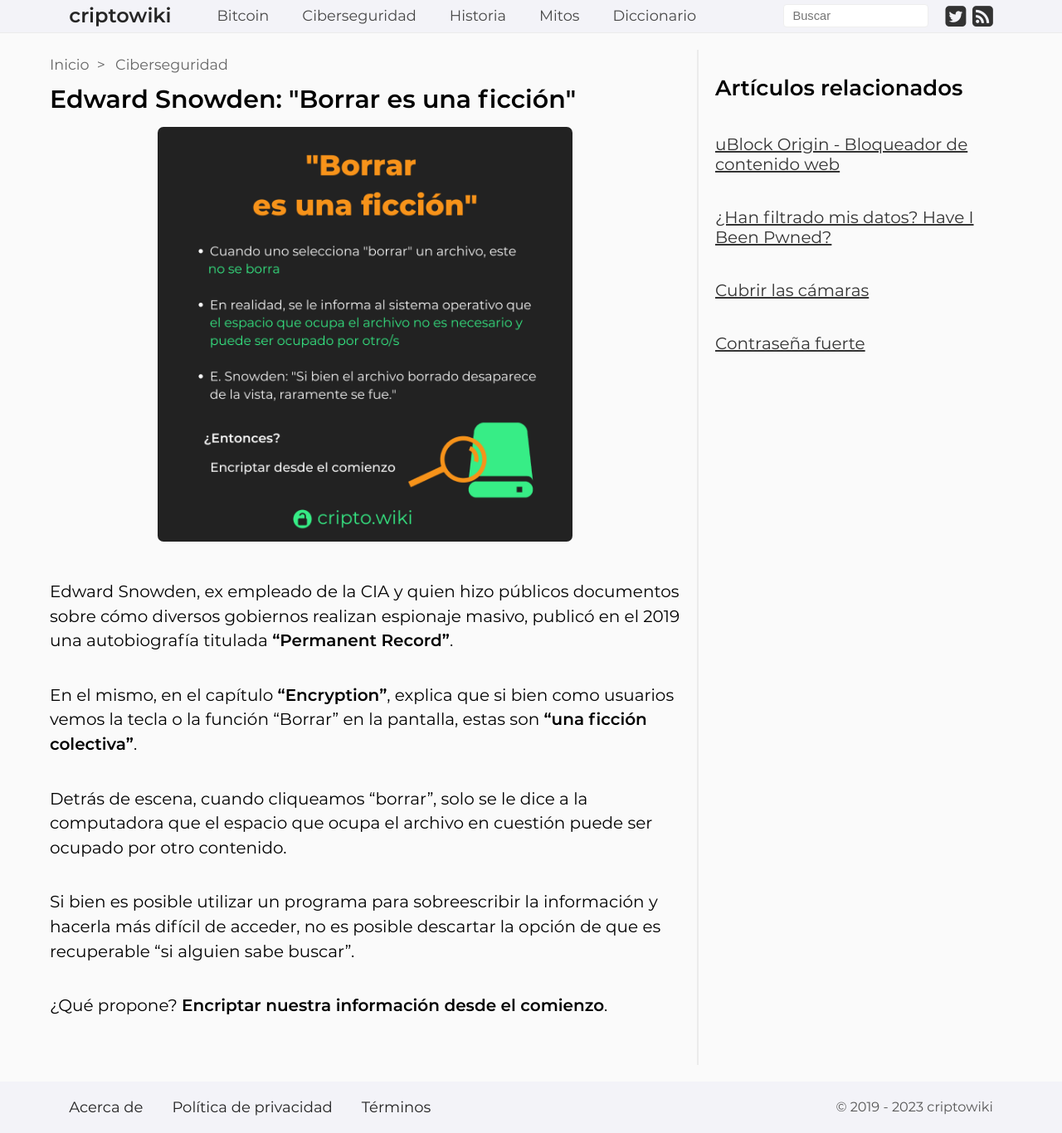
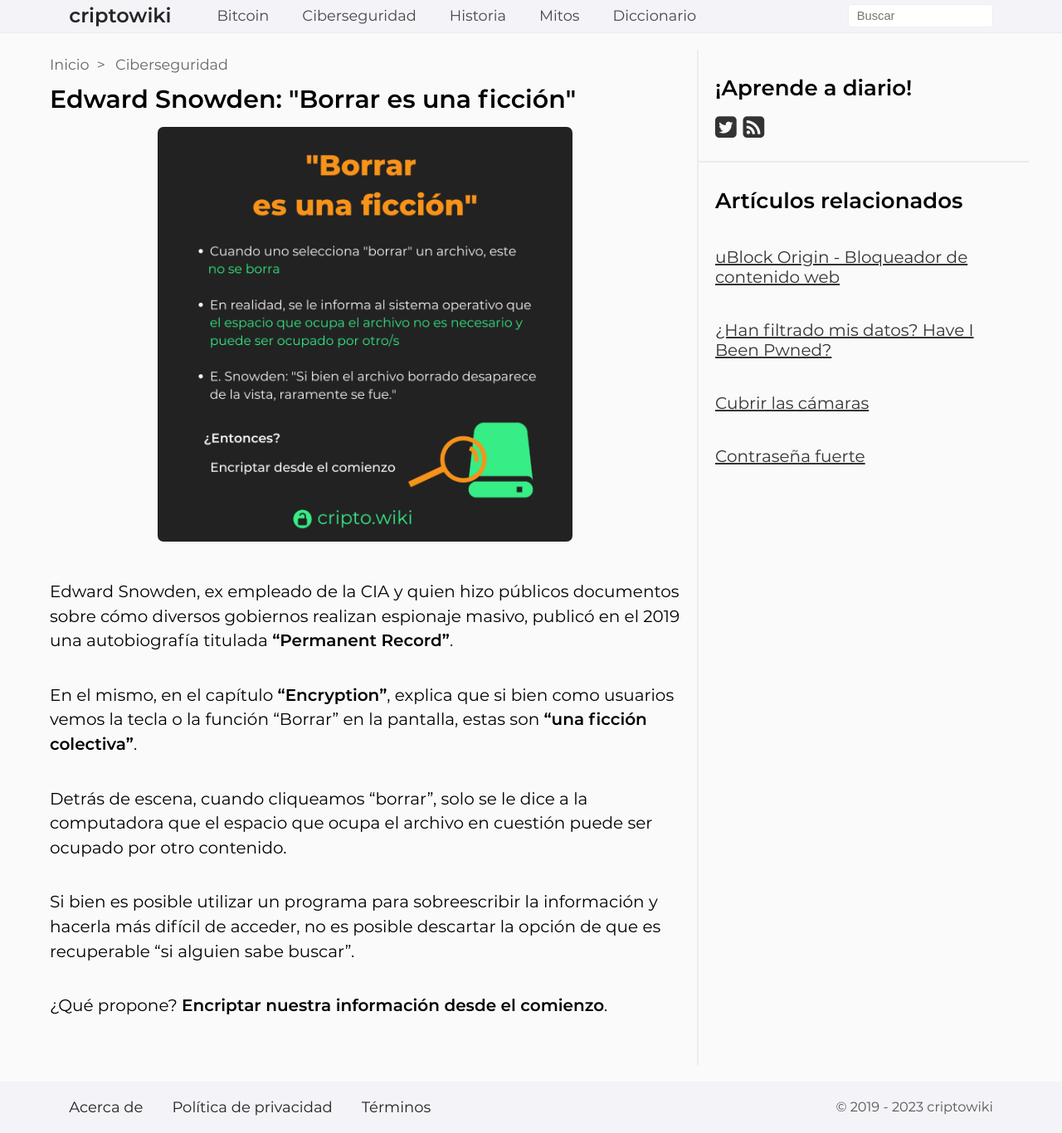
Before and after one commit to criptowiki/criptowiki, a Jekyll site: the page built from collections/_posts/cybersecurity/2021-11-02-1-delete-function-is-fiction.md, in a window 1280 px wide and 1366 px high. Shown: the whole window at 83% size. Built offline with Jekyll 4.4.1, drawn with Linux system fonts in a browser that asks for light colours; some web fonts are replaced.

Commit message:
remove social icons from header to post (cybersecurity)

```diff
--- a/_includes/header.html
+++ b/_includes/header.html
@@ -13,10 +13,6 @@
                 <a href="{{ site.baseurl }}{{ item.link }}">{{ item.name }}</a>
             {% endfor %}
 		</nav>
-		<div id="site-social">
-			<a href="https://twitter.com/{{ site.social.twitter }}" title="Twitter"><i class="icon-twitter-square"></i></a>
-			<a href="{{ site.baseurl }}{{ site.feed.path }}" title="Atom"><i class="icon-rss-square"></i></a>
-		</div>
 		<div id="site-search">
 			<input id="site-search-input" type="search" placeholder="Buscar" />
 		</div>
--- a/_layouts/cybersecurity.html
+++ b/_layouts/cybersecurity.html
@@ -26,6 +26,14 @@
 
 			<div id="post-column-right">
 
+				<div id="social">
+					<div><h3>¡Aprende a diario!</h3></div>
+					<div id="social-links">
+						<a href="https://twitter.com/{{ site.social.twitter }}" title="Twitter"><i class="icon-twitter-square"></i></a>
+						<a href="{{ site.baseurl }}{{ site.feed.path }}" title="Atom"><i class="icon-rss-square"></i></a>
+					</div>
+				</div>
+
 				<div id="related-posts">
 					<div><h3>Artículos relacionados</h3></div>
 
--- a/assets/css/cybersecurity.sass
+++ b/assets/css/cybersecurity.sass
@@ -22,11 +22,22 @@
     box-sizing: border-box
     border-left: 2px solid #EBEBEB
 
+#social > div,
+#related-posts > div
+    padding: 20px
+
+#social-links
+    margin-left: 0
+    font-size: 1.5em
+
+#social-links a
+    text-decoration: none
+
+#related-posts
+    border-top: 2px solid #EBEBEB
+
 #related-posts h3
     margin-bottom: 40px
-
-#related-posts > div
-    padding: 20px
 
 
 @media screen and (max-width: 1000px)
--- a/assets/css/main.sass
+++ b/assets/css/main.sass
@@ -111,15 +111,6 @@
 #site-search-results span
     font-size: 0.75em
 
-#site-social
-    float: right
-    margin-left: 20px
-    margin-top: 2px
-    font-size: 1.45em
-
-#site-social a
-    text-decoration: none
-
 #page-content,
 #site-search-results-box
     flex: 1
@@ -221,8 +212,7 @@
         padding-left: 50px
         color: #FFF !important
 
-    #site-search,
-    #site-social
+    #site-search
         display: none
 
     #site-footer-links
```
